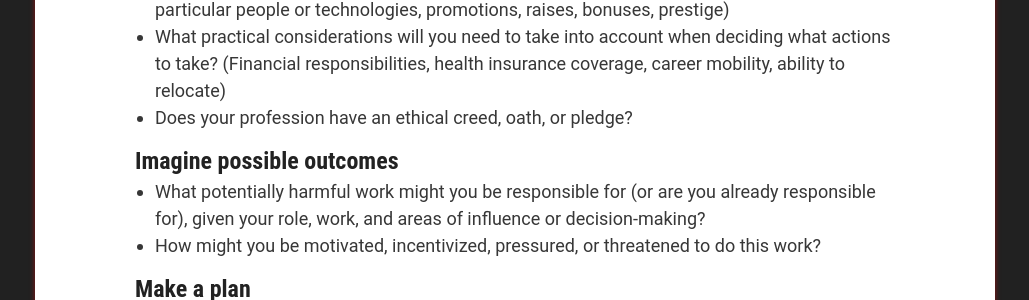
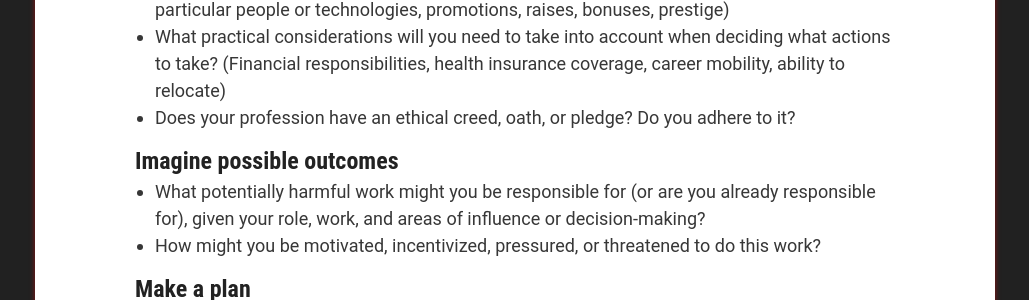
Before and after one commit to accountability-guides/accountability-guides.github.io, a Jekyll site: the page built from personal-guide.md, in a window 1280 px wide. Shown: the part 892-1192 px from the top of the page, without its empty margins (125-1154 px from the left). Built offline with Jekyll 4.4.1, drawn with Linux system fonts in a browser that asks for light colours.

Commit message:
add privacy shield q to org guide, bit of copyediting in personal guide

```diff
--- a/_data/personal-assessment.yml
+++ b/_data/personal-assessment.yml
@@ -14,4 +14,4 @@ practical-considerations:
   (Financial responsibilities, health insurance coverage, career mobility, ability to relocate)
 
 profession:
-  Does your profession have an ethical creed, oath, or pledge?
+  Does your profession have an ethical creed, oath, or pledge? Do you adhere to it?
```
Also changed, not shown: _data/org-assessment/legal-policy.yml (+5 -2 lines), _organization-guides/basic.md (+1 -0 lines).
